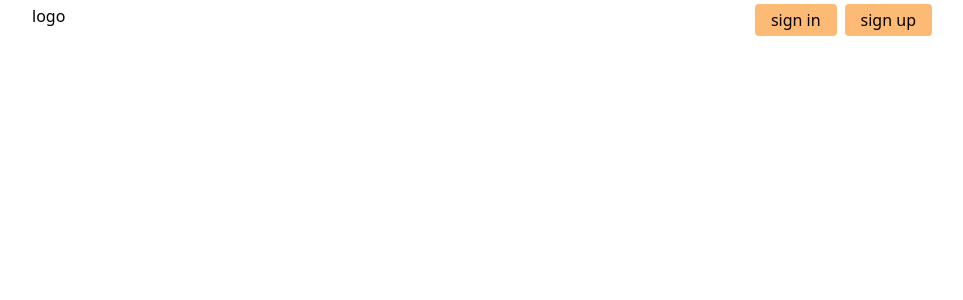
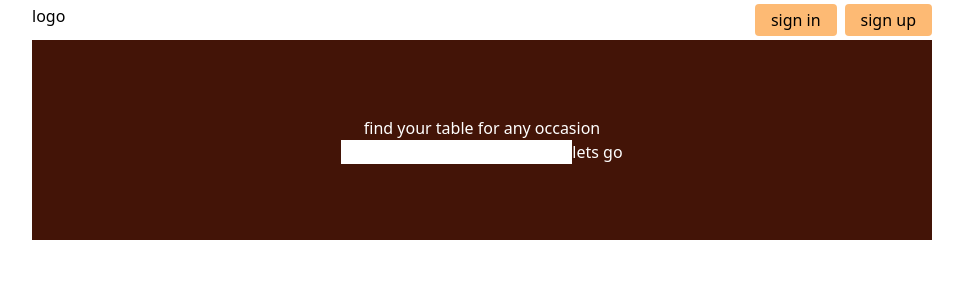
Before and after one commit to ftmhabt/find-a-table, a Next.js app: page / in a window 1280 px wide. Shown: the top 300 px of the page, without its empty margins (158-1121 px from the left). Built offline with nearby package versions, Linux system fonts and the light colour scheme.

Commit message:
Add hero

```diff
--- a/app/page.tsx
+++ b/app/page.tsx
@@ -1,10 +1,12 @@
 import '../styles/globals.css';
 import Header from "./ui/general/header";
+import Hero from './ui/index/hero';
 
 export default function Page() {
   return (
     <div>
         <Header/>
+        <Hero/>
     </div>
   )
 }
--- /dev/null
+++ b/app/ui/index/hero.tsx
@@ -0,0 +1,10 @@
+import Search from "./search";
+
+export default function Hero() {
+  return (
+    <div className="flex flex-col max-w-[900px] h-[200px] mx-auto py-1 bg-orange-950 text-white items-center justify-center">
+       <h1>find your table for any occasion</h1>
+       <Search/>
+    </div>
+  )
+}
--- /dev/null
+++ b/app/ui/index/search.tsx
@@ -0,0 +1,15 @@
+'use client';
+import Button from "../general/button";
+
+export default function Search() {
+  return (
+    <div className="flex">
+        <input type="text" name="" id="" />
+        <Button text="lets go" onClick={onSearch}/>
+    </div>
+  )
+}
+
+function onSearch(){
+    return ;
+}
```
